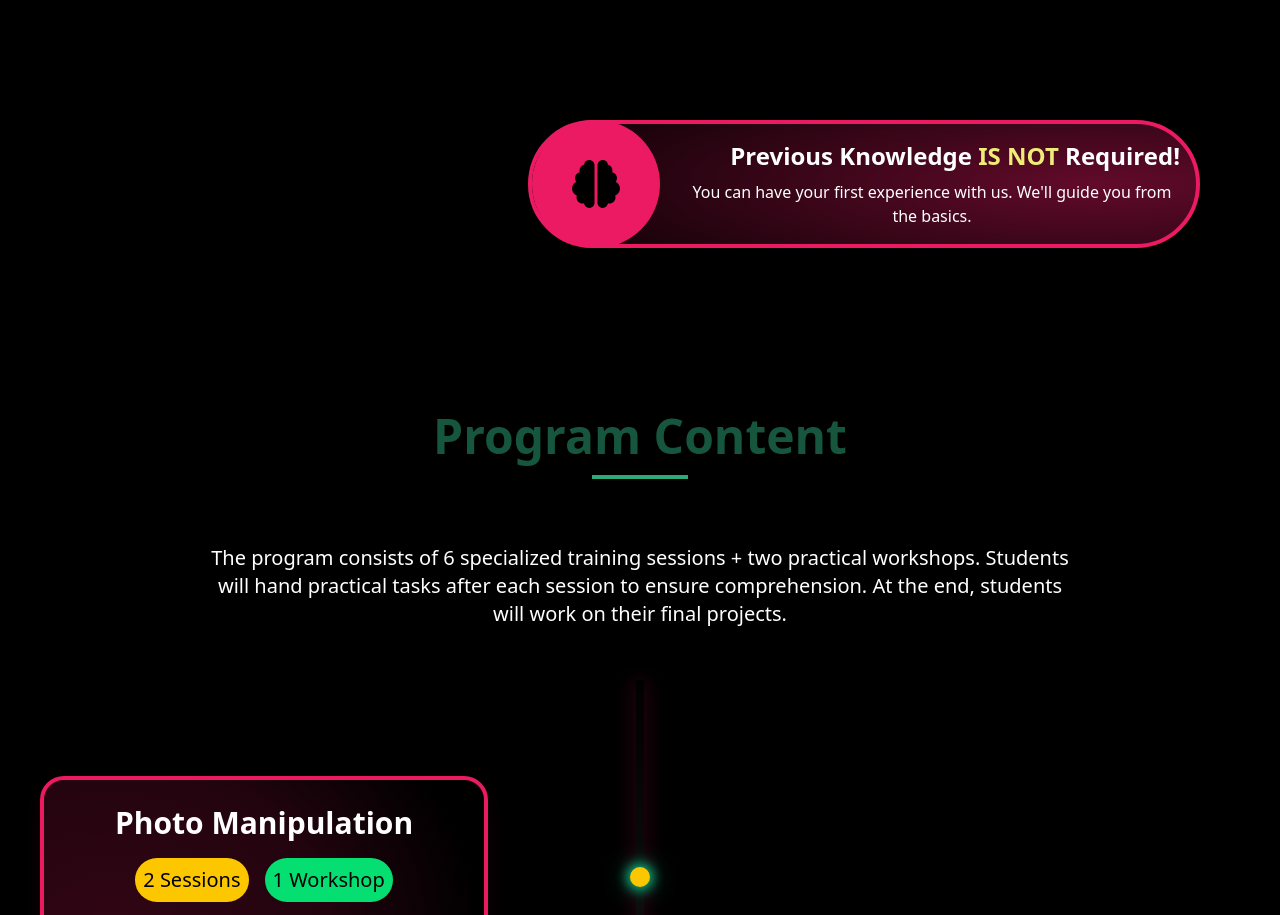
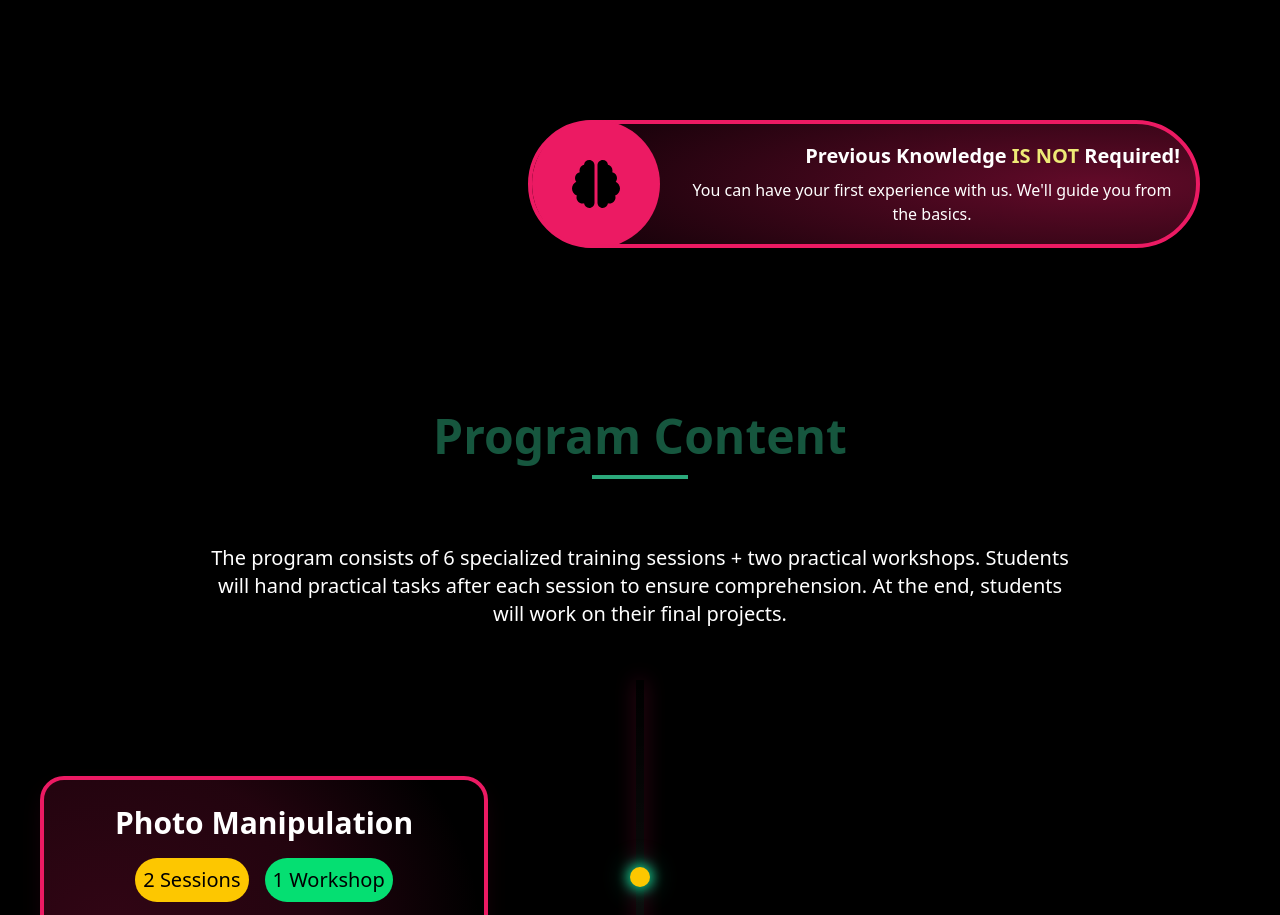
Before and after one commit to YAFFMN/OVAC, a React (Vite) app: page /bootcamp in a window 1280 px wide. Shown: the part 2640-3555 px from the top of the page. Built offline with nearby package versions, Linux system fonts and the light colour scheme.

Commit message:
Update BootcampEligibility.jsx

```diff
--- a/src/Components/BootcampEligibility.jsx
+++ b/src/Components/BootcampEligibility.jsx
@@ -127,7 +127,7 @@
               <div className="w-full max-w-sm sm:max-w-md md:max-w-lg lg:max-w-xl xl:max-w-2xl">
                 <R_EligabilityCard
                   title={
-                    <span className="text-sm sm:text-base md:text-lg lg:text-xl xl:text-2xl font-semibold leading-tight">
+                    <span>
                       Previous Knowledge <span className="text-[var(--main-color-2)] font-bold">IS NOT</span> Required!
                     </span>
                   }
```
